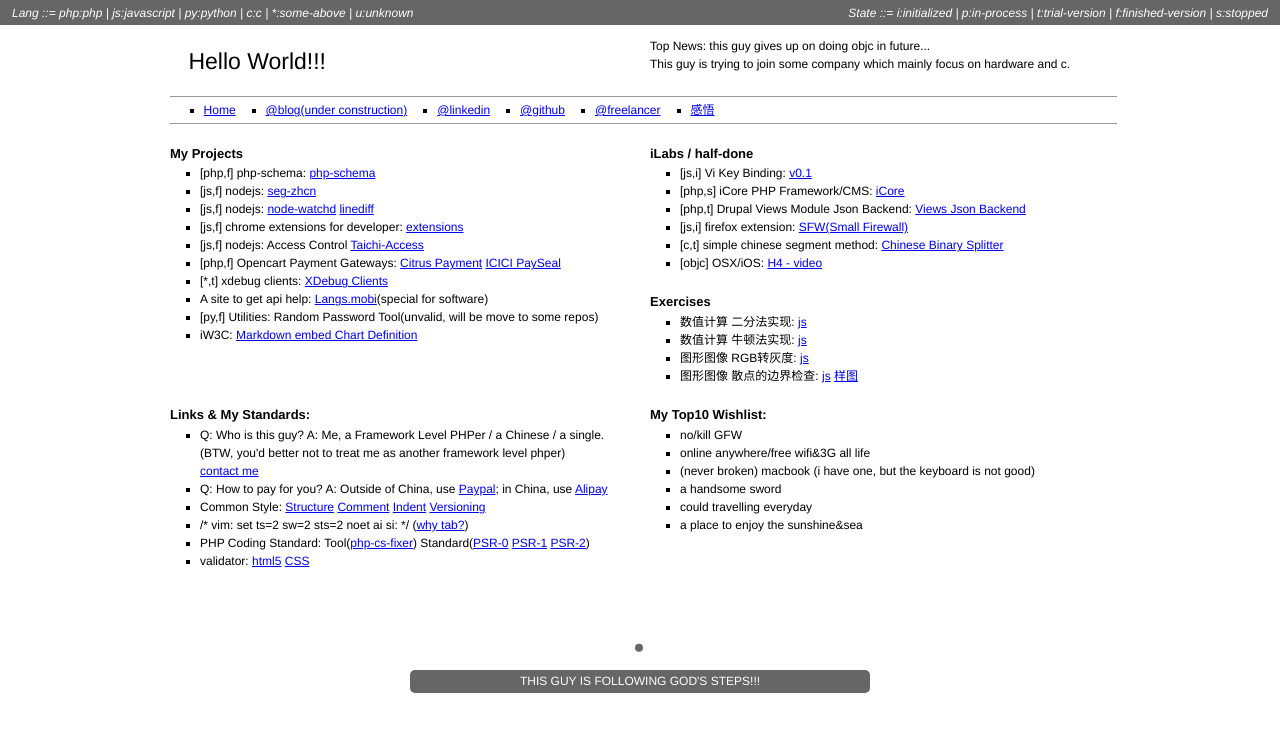
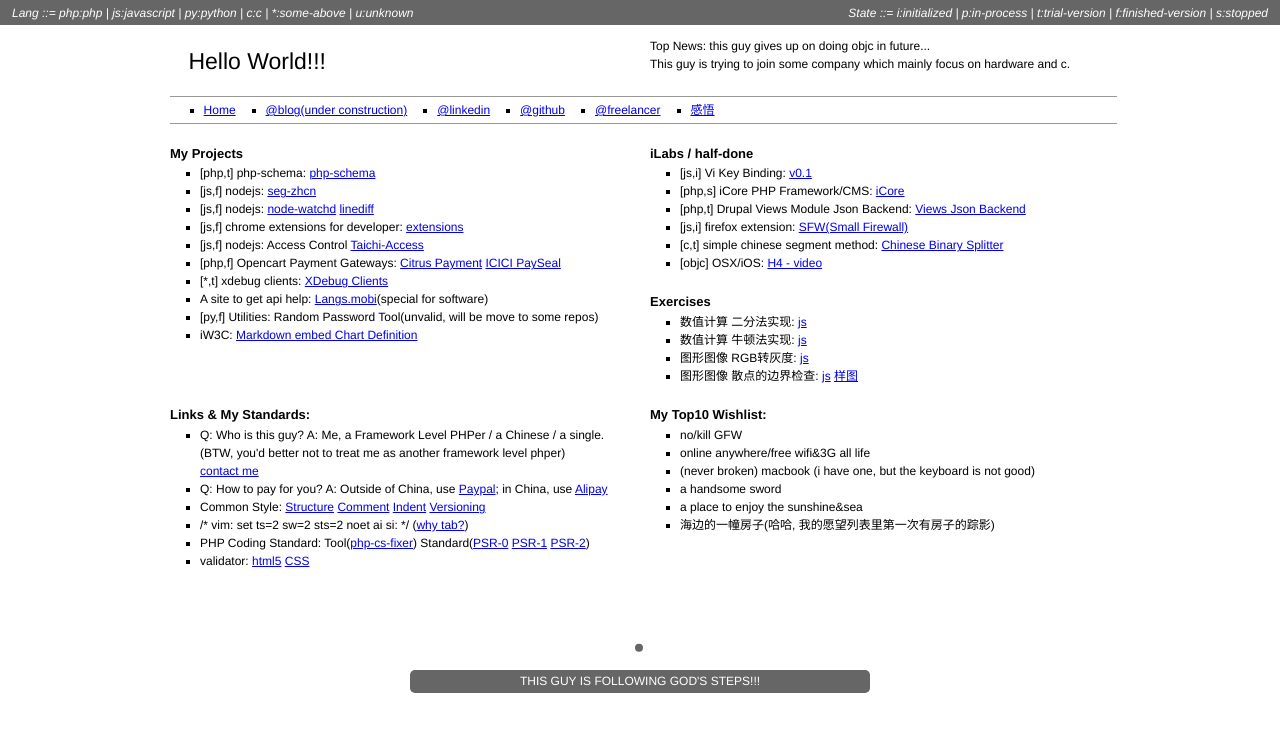
Before and after one commit to yarcowang/yarcowang.github.io, a Jekyll site: the page built from index.html, in a window 1280 px wide. Shown: the top 732 px of the page. Built offline with Jekyll 4.4.1, drawn with Linux system fonts in a browser that asks for light colours.

```diff
--- a/_layouts/home.html
+++ b/_layouts/home.html
@@ -7,7 +7,7 @@
 		</header>
 		<div>
 			<ul>
-				<li>[php,f] php-schema: <a href="https://github.com/yarcowang/php-schema" title="a funny tool from my long time thinking">php-schema</a></li>
+				<li>[php,t] php-schema: <a href="https://github.com/yarcowang/php-schema" title="a funny tool from my long time thinking">php-schema</a></li>
 				<li>[js,f] nodejs: <a href="https://github.com/yarcowang/seg-zhcn">seg-zhcn</a></li>
 				<li>[js,f] nodejs: <a href="https://github.com/yarcowang/node-watchd">node-watchd</a> <a href="https://github.com/yarcowang/node-diff">linediff</a></li>
 				<li>[js,f] chrome extensions for developer: <a href="https://github.com/yarcowang/chrome-tabsize">extensions</a></li>
@@ -84,8 +84,8 @@
 				<li>online anywhere/free wifi&amp;3G all life</li>
 				<li>(never broken) macbook (i have one, but the keyboard is not good)</li>
 				<li>a handsome sword</li>
-				<li>could travelling everyday</li>
 				<li>a place to enjoy the sunshine&amp;sea</li>
+				<li>海边的一幢房子(哈哈, 我的愿望列表里第一次有房子的踪影)</li>
 			</ul>
 		</div>
 	</section>
```
